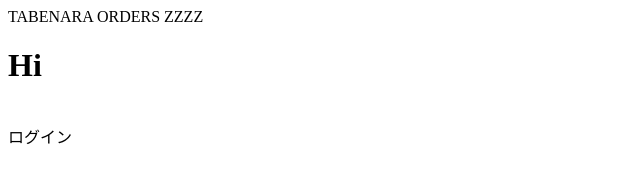
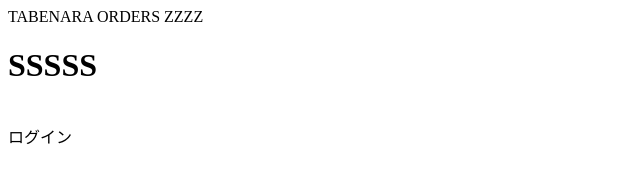
Before and after one commit to thaivuong90/GitHubTraining, a plain HTML site: page Index.html in a window 1280 px wide. Shown: the whole page, without its empty margins (0-640 px from the left). Drawn offline with Linux system fonts and the light colour scheme.

Commit message:
Modify index.html

```diff
--- a/Index.html
+++ b/Index.html
@@ -7,7 +7,7 @@
             </ons-toolbar-button>
         </div>
     </ons-toolbar>
-    <h1>Hi</h1>
+    <h1>SSSSS</h1>
     <div class="ons-row-custom">
         <div class="ons-col-custom s4">&nbsp;</div>
         <div class="ons-col-custom s4">
```
